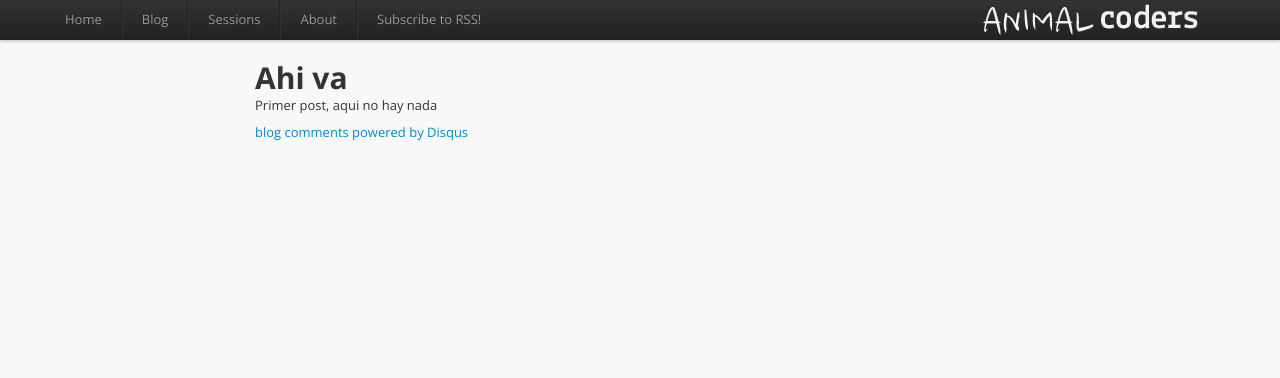
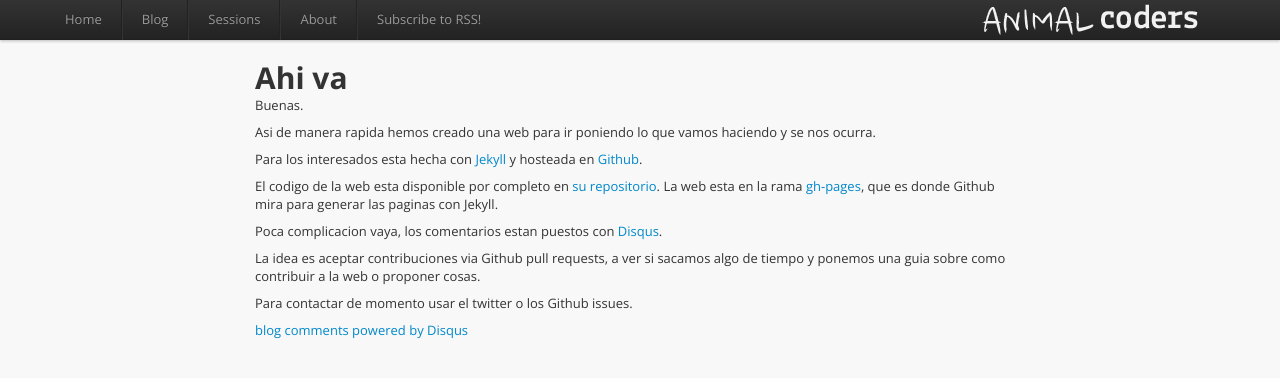
Before and after one commit to joakin/animalcoders, a Jekyll site: the page built from _posts/blog/2012-04-11-primer-post.md, in a window 1280 px wide. Shown: the top 378 px of the page. Built offline with Jekyll 4.4.1, drawn with Linux system fonts in a browser that asks for light colours; Markdown is read by kramdown in place of the engine named in the settings; comment, search, counter and statistics services are not loaded.

Commit message:
primer post

```diff
--- a/_posts/blog/2012-04-11-primer-post.md
+++ b/_posts/blog/2012-04-11-primer-post.md
@@ -7,4 +7,27 @@ tags:
   - Meta
 ---
 
-Primer post, aqui no hay nada
+Buenas.
+
+Asi de manera rapida hemos creado una web para ir poniendo lo que vamos
+haciendo y se nos ocurra.
+
+Para los interesados esta hecha con [Jekyll][] y hosteada en [Github][].
+
+El codigo de la web esta disponible por completo en [su repositorio][acrepo].
+La web esta en la rama [gh-pages][], que es donde Github mira para generar las
+paginas con Jekyll.
+
+Poca complicacion vaya, los comentarios estan puestos con [Disqus][].
+
+La idea es aceptar contribuciones via Github pull requests, a ver si sacamos
+algo de tiempo y ponemos una guia sobre como contribuir a la web o proponer
+cosas.
+
+Para contactar de momento usar el twitter o los Github issues.
+
+[Jekyll]: https://github.com/mojombo/jekyll#readme
+[Github]: https://github.com
+[acrepo]: https://github.com/joakin/animalcoders
+[gh-pages]: https://github.com/joakin/animalcoders/tree/gh-pages
+[Disqus]: http://disqus.com
```
